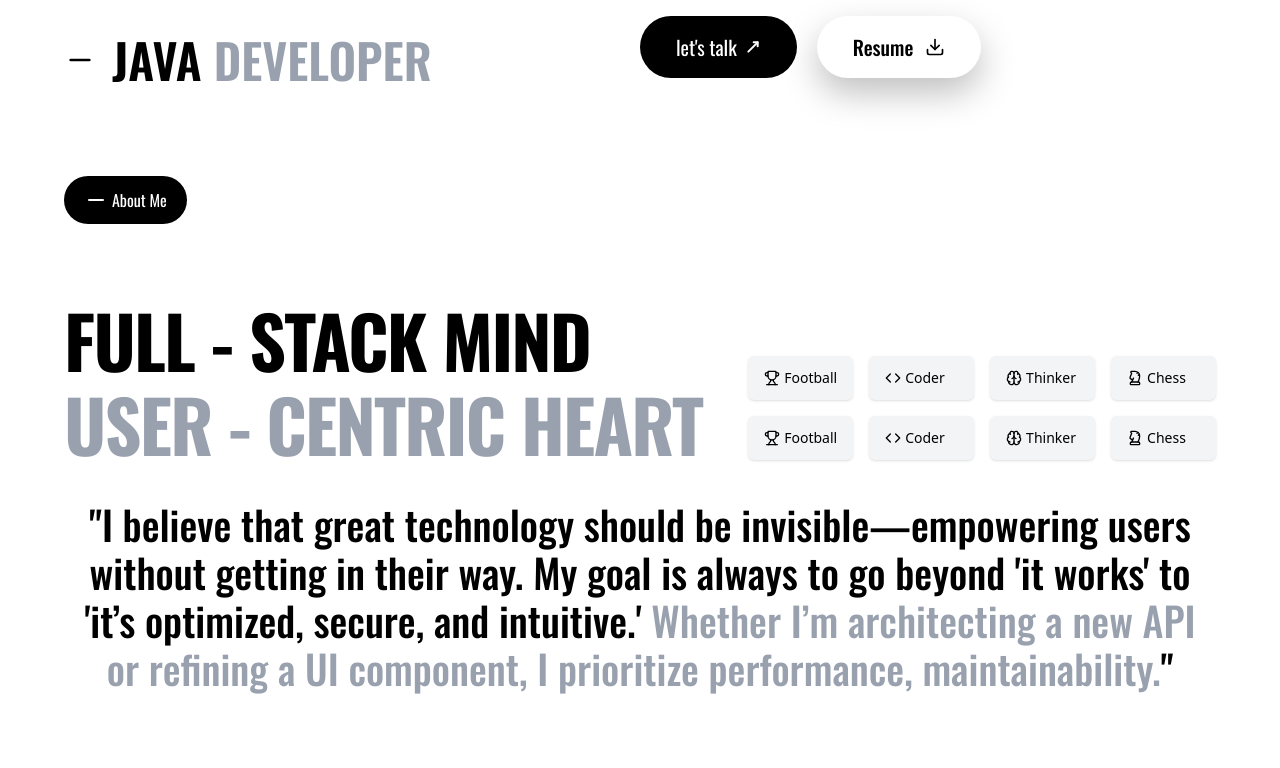
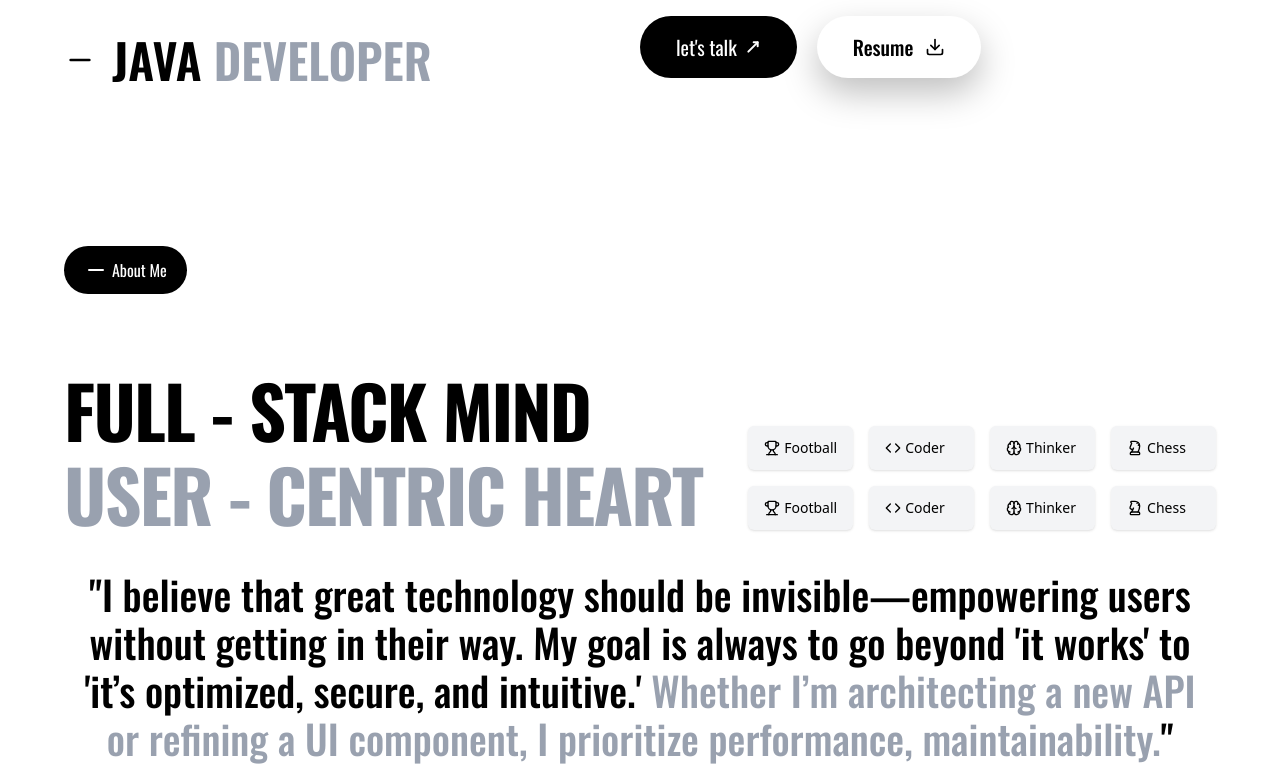
Before and after one commit to Rupam-Mondal/Rupam_portfolio, a Next.js app: page / in a window 1280 px wide. Shown: the part 746-1514 px from the top of the page. Before the commit the page ends 1444 px from the top, so only its background shows below. Built offline with nearby package versions, Linux system fonts and the light colour scheme.

Commit message:
Update margin

```diff
--- a/app/Components/AboutComponent.tsx
+++ b/app/Components/AboutComponent.tsx
@@ -24,7 +24,7 @@ export default function AboutComponent() {
     return (
         <>
 
-            <section className="w-full mt-[80px]">
+            <section className="w-full mt-[150px]">
 
                 {/* desktop view */}
                 <div className="max-w-7xl mx-auto px-6 md:px-10 lg:px-16 h-full hidden md:flex flex-col w-full">
--- a/app/Components/Hero.tsx
+++ b/app/Components/Hero.tsx
@@ -192,7 +192,7 @@ export default function Hero() {
                 </div> */}
 
 
-                <div className="w-full flex gap-5 mt-10">
+                <div className="w-full flex gap-5 mt-16">
 
                     <button
                         className={`group px-5 py-3 bg-black text-white rounded-full text-[20px] font-normal flex items-center gap-2 ${oswald.className} cursor-pointer transition duration-300 hover:bg-gray-800`}
```
